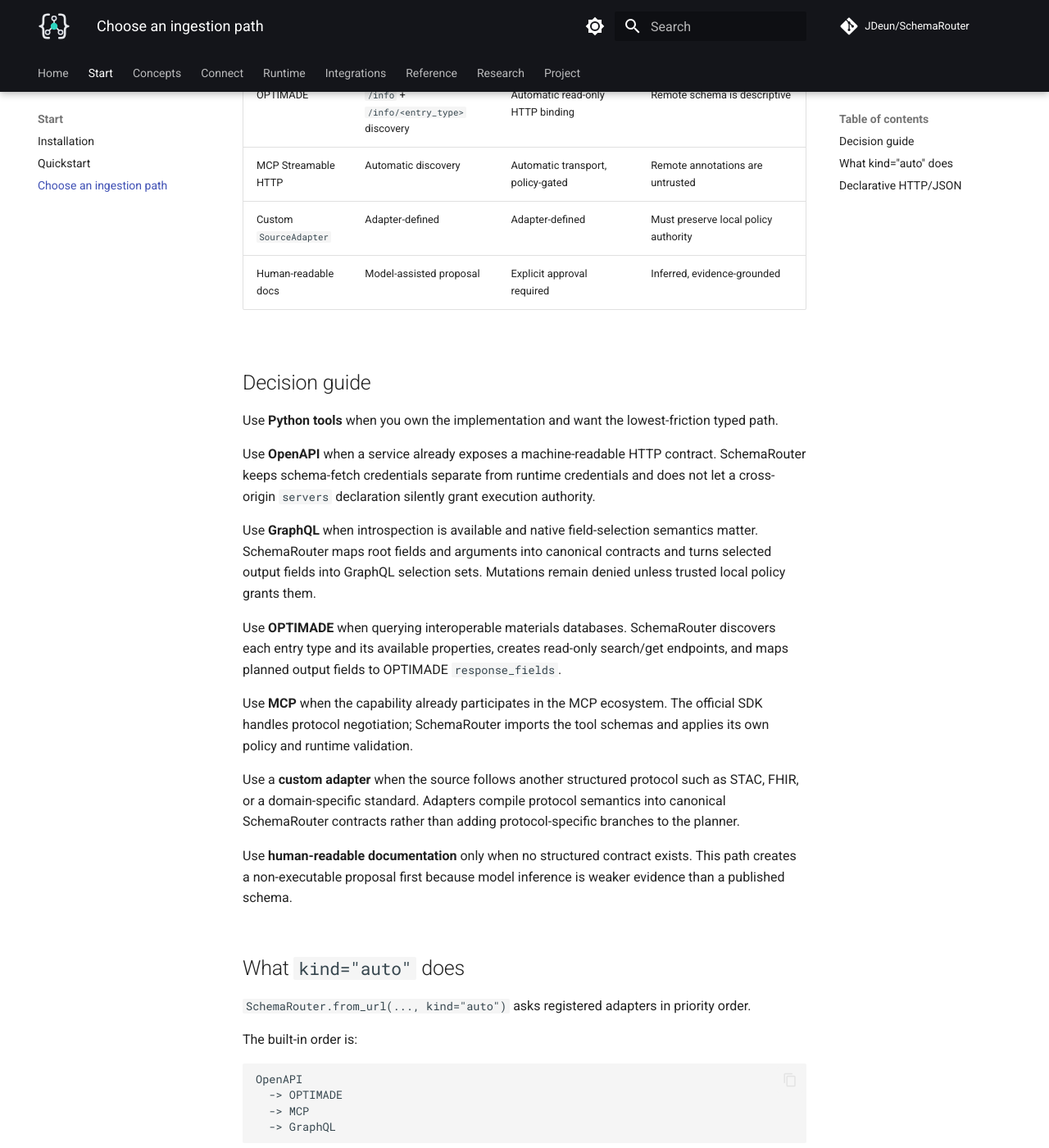
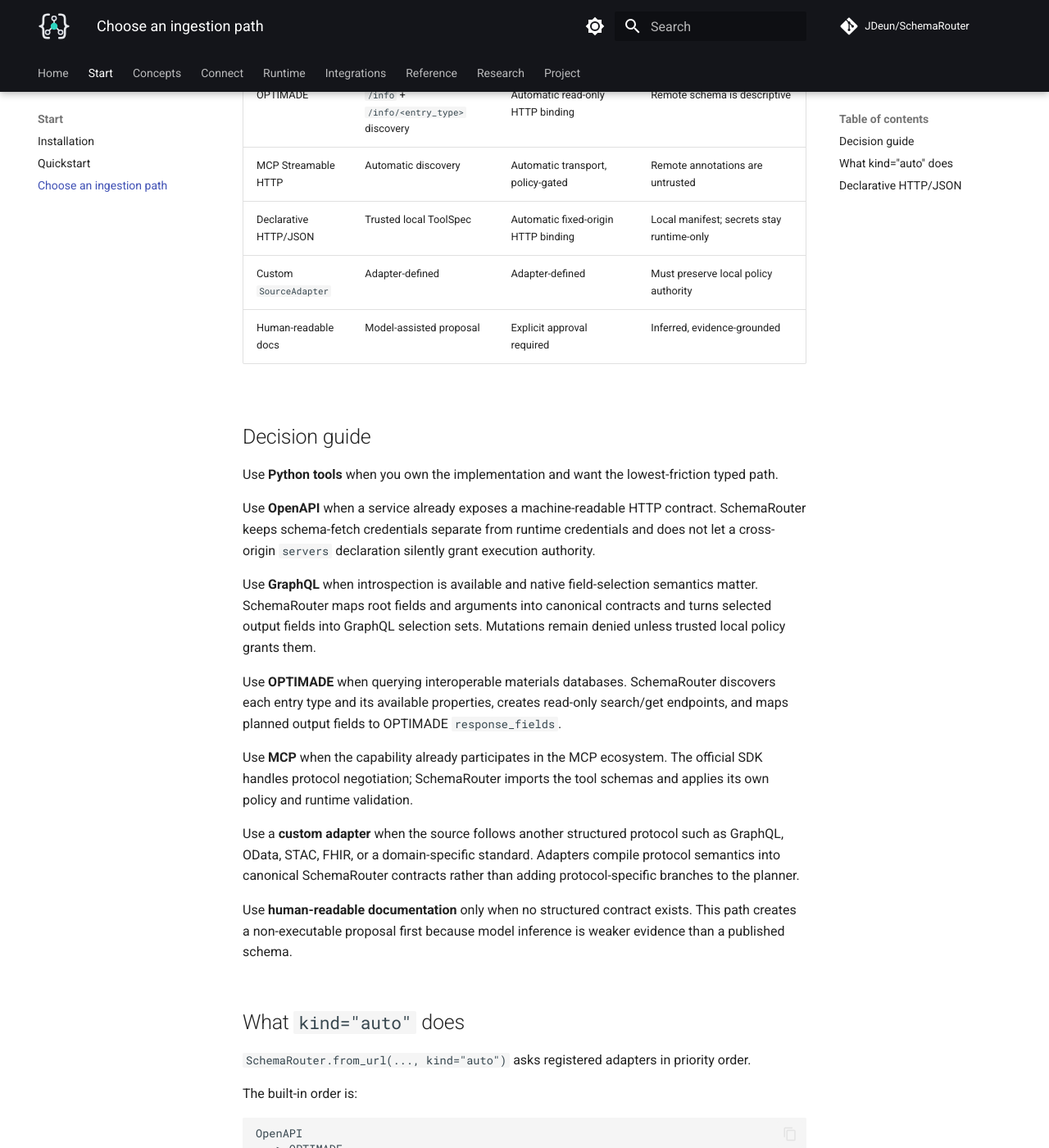
Before and after one commit to JDeun/SchemaRouter, an MkDocs documentation site: the page built from docs/getting-started/ingestion-paths.md, in a window 1280 px wide and 1400 px high, scrolled down 461 px. Shown: the whole window at 82% size. Built offline with MkDocs 1.6.1 and Material for MkDocs 9.7.7, drawn with Linux system fonts in a browser that asks for light colours; comment, search, counter and statistics services are not loaded.

Commit message:
docs: preserve GraphQL ingestion while adding HTTP JSON

```diff
--- a/docs/getting-started/ingestion-paths.md
+++ b/docs/getting-started/ingestion-paths.md
@@ -10,6 +10,7 @@
 | GraphQL introspection | Automatic query/mutation discovery | Same-endpoint automatic | Query narrows to read-only; mutations remain policy-gated |
 | OPTIMADE | `/info` + `/info/<entry_type>` discovery | Automatic read-only HTTP binding | Remote schema is descriptive |
 | MCP Streamable HTTP | Automatic discovery | Automatic transport, policy-gated | Remote annotations are untrusted |
+| Declarative HTTP/JSON | Trusted local ToolSpec | Automatic fixed-origin HTTP binding | Local manifest; secrets stay runtime-only |
 | Custom `SourceAdapter` | Adapter-defined | Adapter-defined | Must preserve local policy authority |
 | Human-readable docs | Model-assisted proposal | Explicit approval required | Inferred, evidence-grounded |
 
@@ -33,8 +34,8 @@
 protocol negotiation; SchemaRouter imports the tool schemas and applies its own policy and runtime
 validation.
 
-Use a **custom adapter** when the source follows another structured protocol such as STAC, FHIR,
-or a domain-specific standard. Adapters compile protocol semantics into canonical
+Use a **custom adapter** when the source follows another structured protocol such as GraphQL, OData,
+STAC, FHIR, or a domain-specific standard. Adapters compile protocol semantics into canonical
 SchemaRouter contracts rather than adding protocol-specific branches to the planner.
 
 Use **human-readable documentation** only when no structured contract exists. This path creates a
@@ -59,7 +60,6 @@
 A normal HTML documentation page is not silently converted into an executable tool. Use
 `inspect_url()` for that path.
 
-
 ## Declarative HTTP/JSON
 
 When an API has a precise trusted contract but no discoverable OpenAPI/MCP/OPTIMADE schema, use a
```
